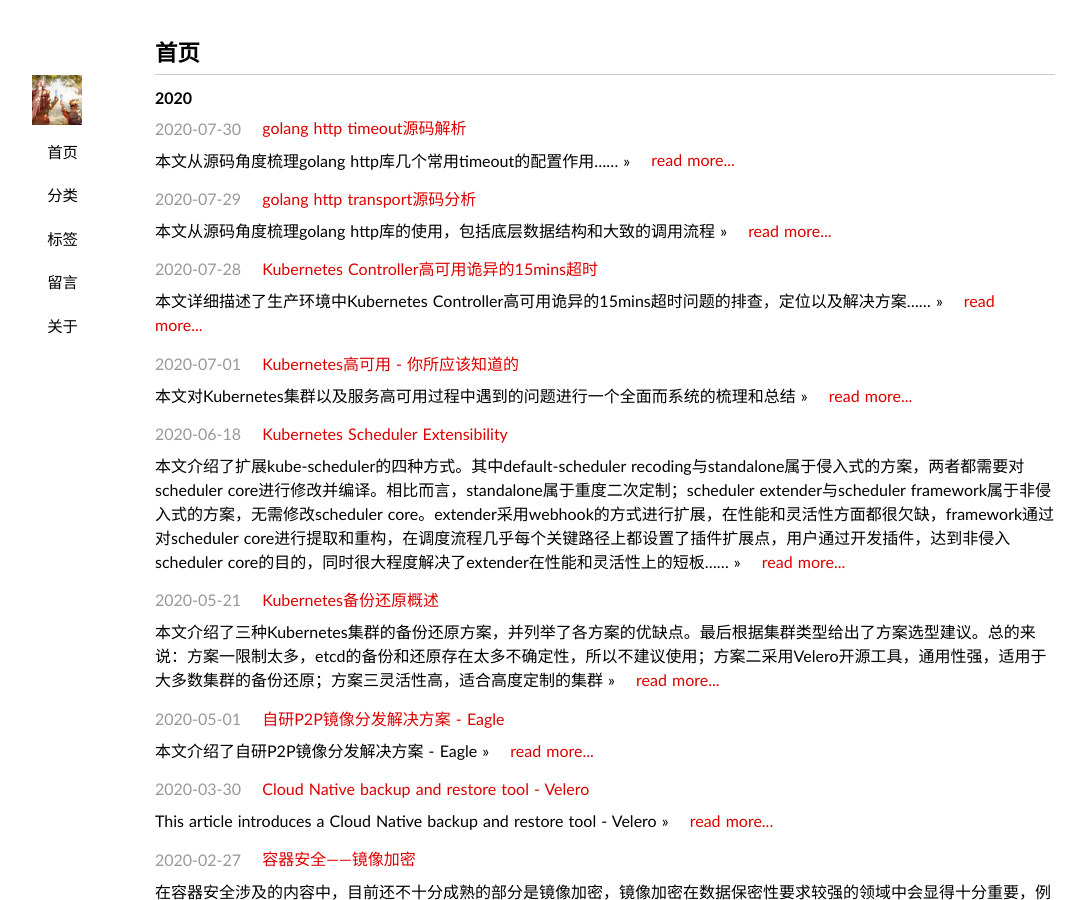
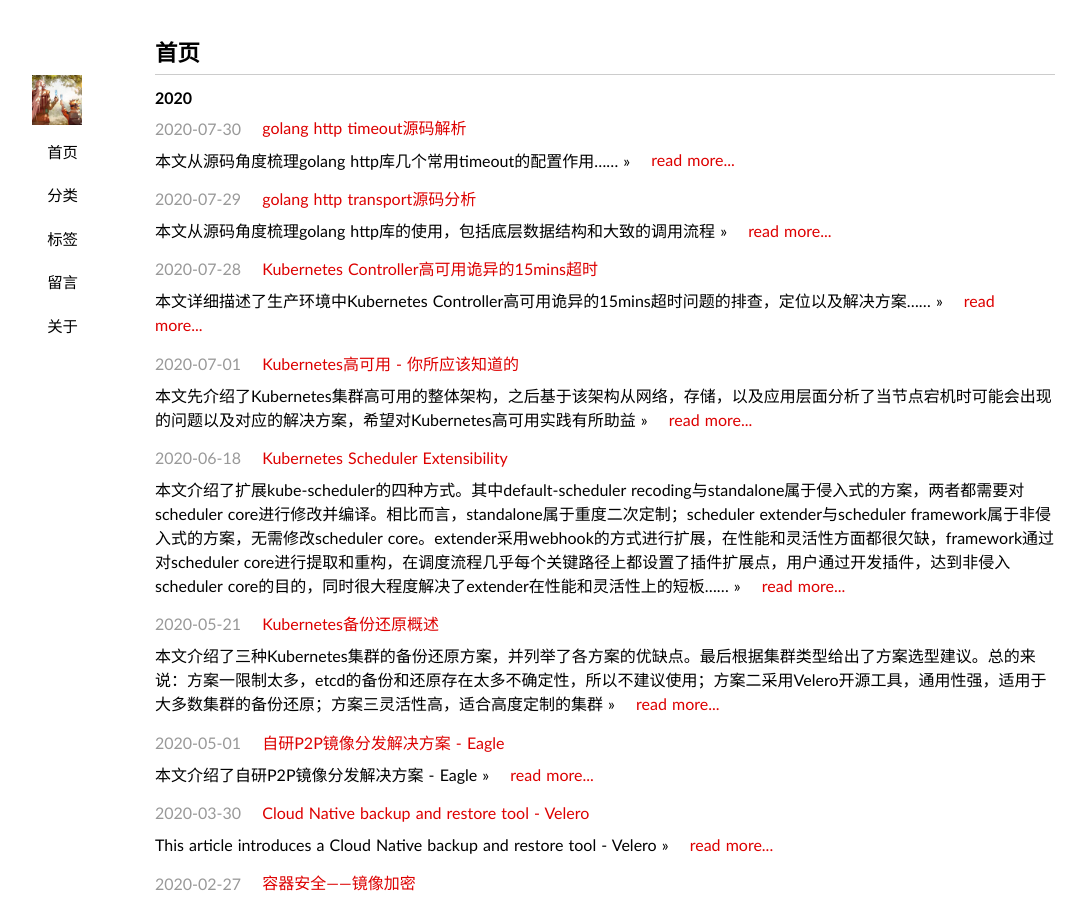
Before and after one commit to duyanghao/duyanghao.github.io, a Jekyll site: the page built from index.html, in a window 1280 px wide and 900 px high. Shown: the whole window, without its empty margins (35-1120 px from the left). Built offline with Jekyll 4.4.1, drawn with Linux system fonts in a browser that asks for light colours; some web fonts are replaced; the list of posts is cut into pages by our own code; comment, search, counter and statistics services are not loaded.

Commit message:
update kubernetes-ha
Signed-off-by: duyanghao <1294057873@qq.com>

```diff
--- a/_posts/2020-6-2-kubernetes-ha.md
+++ b/_posts/2020-6-2-kubernetes-ha.md
@@ -4,14 +4,14 @@
 date: 2020-7-1 19:10:31
 category: 技术
 tags: Kubernetes high-availability
-excerpt: 本文对Kubernetes集群以及服务高可用过程中遇到的问题进行一个全面而系统的梳理和总结
+excerpt: 本文先介绍了Kubernetes集群高可用的整体架构，之后基于该架构从网络，存储，以及应用层面分析了当节点宕机时可能会出现的问题以及对应的解决方案，希望对Kubernetes高可用实践有所助益
 ---
 
 ## 前言
 
 在企业生产环境，Kubernetes高可用是一个必不可少的特性，其中最通用的场景就是如何在Kubernetes集群宕机一个节点的情况下保障服务依旧可用
 
-本文就针对这个场景下在实现应用高可用过程中遇到的各种问题进行一个梳理和总结
+本文就针对这个场景下在实现集群和应用高可用过程中遇到的各种问题进行一个梳理和总结
 
 ## 整体方案
 
@@ -336,7 +336,7 @@
 
 还有更加复杂的高可用方案，例如etcd的[Raft一致性算法](https://ramcloud.atlassian.net/wiki/download/attachments/6586375/raft.pdf)：
 
-![](/public/img/etcd-state-machine.png)
+![](/public/img/kubernetes_ha/etcd-state-machine.png)
 
 * Distributed Lock Type
 
```
